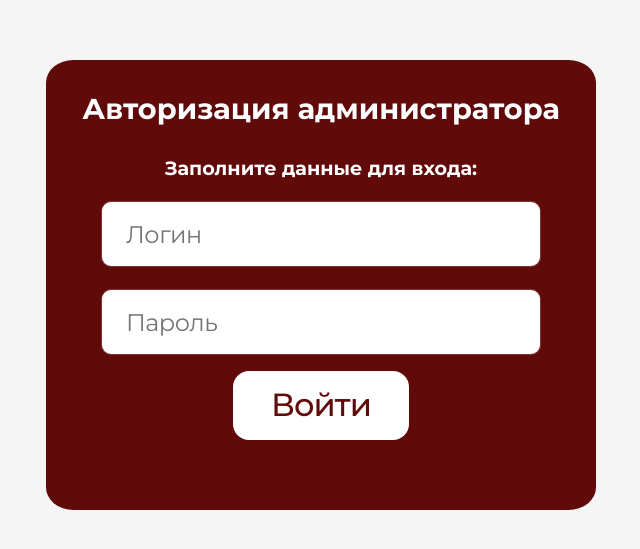
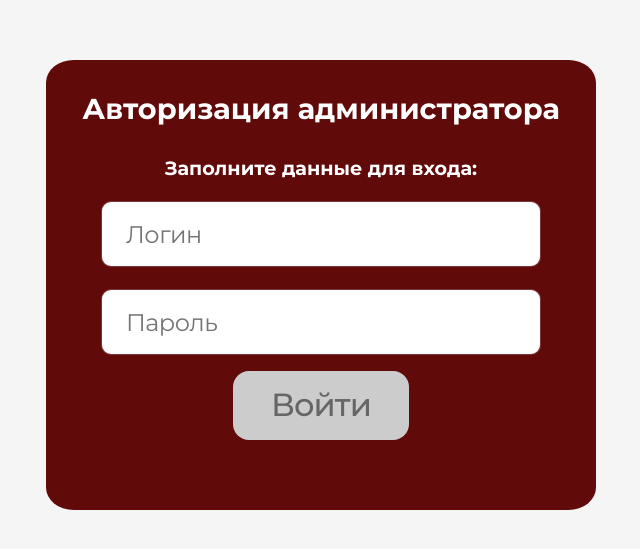
Before and after one commit to AshurovG/construction_company, a Vue app: page /admin in a window 1280 px wide. Shown: the part 115-664 px from the top of the page, without its empty margins (319-959 px from the left). Built offline with nearby package versions, Linux system fonts and the light colour scheme.

Commit message:
add locking mode for auth button

```diff
--- a/src/pages/authPage.vue
+++ b/src/pages/authPage.vue
@@ -17,7 +17,7 @@
                     <span class="error_item" v-if="v$.pass.$error">
                         Это обязательное поле
                     </span>
-                    <button class="auth_btn">
+                    <button class="auth_btn" :disabled="(v$.login.$invalid || v$.pass.$invalid)">
                         Войти
                     </button>
                 </form>
@@ -161,18 +161,14 @@ export default {
     transition: background .2s linear;
 }
 
-.auth_btn:hover {
-    background: #d7d5d5;
-}
-
-.btn_send_email:hover {
-    background: rgba(135, 15, 15, 0.82);
-}
-
-.btn_send_email:disabled {
+.auth_btn:disabled {
     background-color: #cccccc;
     color: #666666;
     cursor: default;
+}
+
+.auth_btn:hover {
+    background: #d7d5d5;
 }
 
 @media(max-width:580px) {
```
Also changed, not shown: src/components/errorWindow.vue (deleted, +0 -14 lines).
